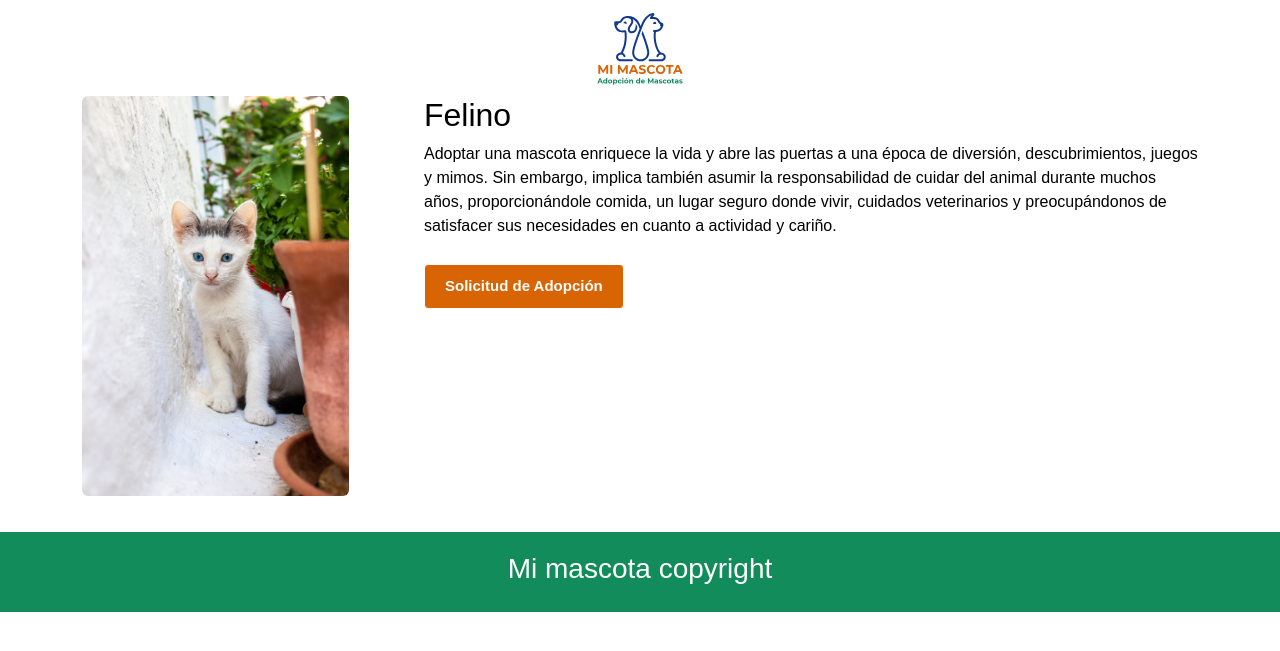
After one commit to caravana34/adop, a PHP site: page /detanimal.html in a window 1280 px wide. The commit adds this page. Shown: the top 651 px of the page. Run offline with PHP 8.4, Linux system fonts and the light colour scheme.

Commit message:
detalle animal

```diff
--- /dev/null
+++ b/detanimal.html
@@ -0,0 +1,75 @@
+<!DOCTYPE html>
+<html lang="es">
+<head>
+    <meta charset="UTF-8">
+    <meta http-equiv="X-UA-Compatible" content="IE=edge">
+    <meta name="viewport" content="width=device-width, initial-scale=1.0">
+    <title>Mi Mascota</title>
+    <!-- FONT AWESOME -->
+    <!--<link rel="stylesheet" href="https://cdnjs.cloudflare.com/ajax/libs/font-awesome/5.15.3/css/all.min.css">-->
+    <!--FONT OSWALD-->
+    <link rel = "preconnect" href = "https://fonts.gstatic.com">
+    <link href = "https://fonts.googleapis.com/css2? family = Oswald: wght @ 200; 300; 400 & display = swap "rel =" stylesheet ">
+    <link href = "https://fonts.googleapis.com/css2? family = Oswald: wght @ 200; 300; 400 & display = swap "rel =" stylesheet ">
+    <link href="https://cdn.jsdelivr.net/npm/bootstrap@5.0.0-beta3/dist/css/bootstrap.min.css" rel="stylesheet" integrity="sha384-eOJMYsd53ii+scO/bJGFsiCZc+5NDVN2yr8+0RDqr0Ql0h+rP48ckxlpbzKgwra6" crossorigin="anonymous">
+
+    <!-- CUSTOM CSS -->
+    <link rel="stylesheet" href="style.css">
+</head>
+<body>
+
+    <div class="menu-btn">
+        <i class="fas fa-bars"></i>
+    </div>
+
+
+    <div class="container">
+            <nav class="nav-main"><a href="index.html" >
+            <img src="img/brand1-01.svg" alt="Logo Mimascota" class="nav-brand"></a>
+            </nav>
+
+
+            <div class="row">
+                    <div class="col-30">
+                        <img src="./img/gato destacados2.jpg" alt="">
+
+                    </div>
+
+                    <div class="col-70">
+
+                        <div class="textdetanimal">
+
+                            <h2>Felino</h2>
+                            <p>Adoptar una mascota enriquece la vida y abre las puertas a una época de diversión, descubrimientos, juegos y mimos. Sin embargo, implica  también asumir la responsabilidad de cuidar del animal durante muchos años, proporcionándole comida, un lugar seguro donde vivir, cuidados veterinarios y preocupándonos de satisfacer sus necesidades en cuanto a actividad y cariño.</p>
+                   </div>
+                        <div class="btn11">
+                            <a href="#" class="btn"> Solicitud de Adopción<i class="fas fa-angle-double-right"></i></a>
+                       </div>
+
+
+
+                    </div>
+
+            </div>
+
+            <div class="row">
+
+
+             </div>
+
+    </div>
+</div>
+
+<footer class="footer">
+    <h3>Mi mascota copyright</h3>
+</footer>
+
+<!-- scroll reveal -->
+<script src="https://unpkg.com/scrollreveal"></script>
+
+<!-- custom js -->
+
+<script src="main.js"></script>
+
+</body>
+</html>
--- a/style.css
+++ b/style.css
@@ -17,6 +17,34 @@
     color: rgb(255, 255, 255);
     text-decoration: none;
 }
+.textdetanimal{
+    color:#000000;
+    display: grid;
+    align-content: center;
+    justify-content:center;
+
+}
+.row{
+    display: flex;
+}
+
+.row .col-70{
+    width: 70%;
+}
+
+.row .col-70 .btn11{
+    height: 50%;
+}
+
+.row .col-30{
+    width: 30%;
+}
+
+.row img{
+    height:400px;
+    border-radius: 6px;
+}
+
 
 ul{
     list-style: none;
```
Also changed, not shown: index.html (+9 -40 lines).
